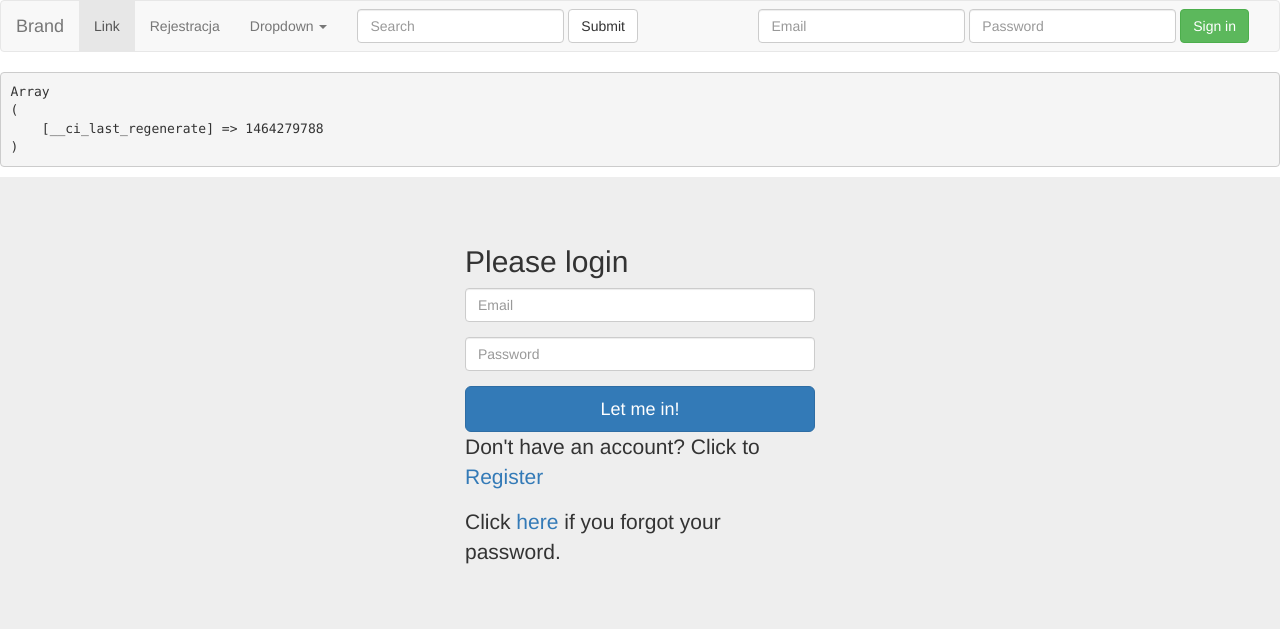
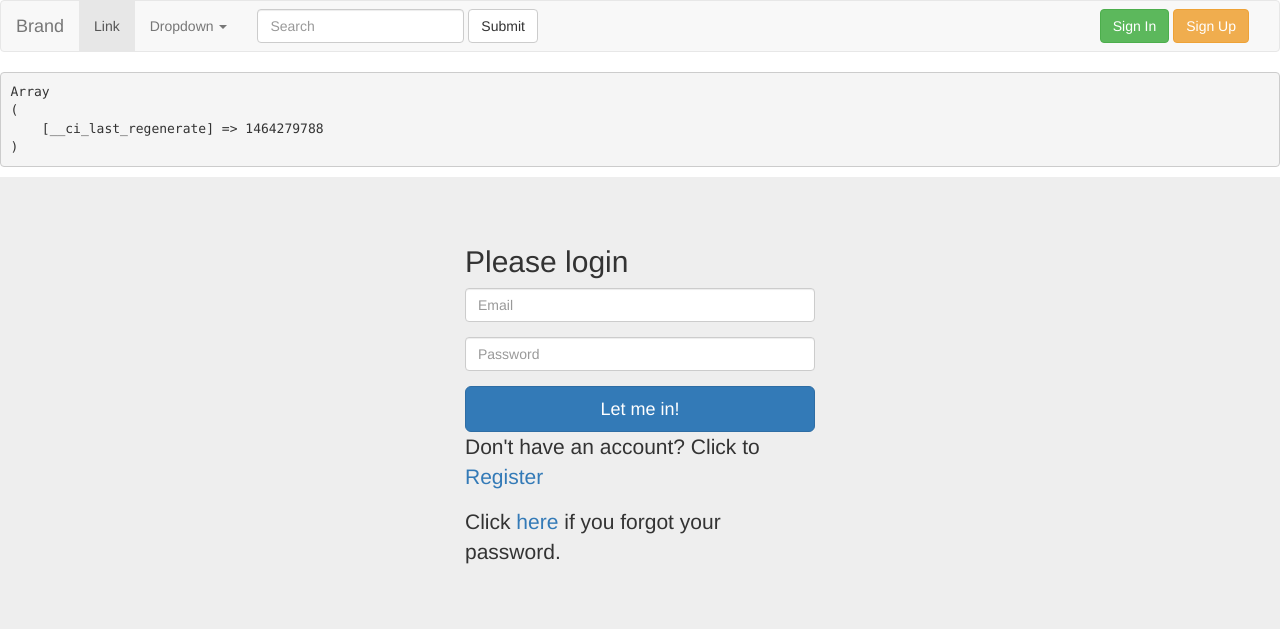
Before and after one commit to aparacik/cd, a CodeIgniter app: page /database/index.php/account/login in a window 1280 px wide. Shown: the top 629 px of the page. Run offline with CodeIgniter, Linux system fonts and the light colour scheme; some libraries are stand-ins or nearby versions.

Commit message:
Login
wyświetlanie wiadomości przy wpisaniu złych danych
logowania/przypomnienia hasła/rejestracji
wysyłanie maili rejestracyjnych

```diff
--- a/application/controllers/Account.php
+++ b/application/controllers/Account.php
@@ -10,7 +10,7 @@ class Account extends CI_Controller {
             parent::__construct();
             $this->load->model('User_model', 'user_model', TRUE);
             $this->load->library('form_validation');
-            $this->form_validation->set_error_delimiters('<div class="error">', '</div>');
+            $this->form_validation->set_error_delimiters('<div class="error alert alert-danger">', '</div>');
             $this->status = $this->config->item('status');
             $this->roles = $this->config->item('roles');
             $this->load->helper('url');
@@ -30,7 +30,7 @@ class Account extends CI_Controller {
                     }else{
                         if($this->user_model->isDuplicate($this->input->post('email'))){
                             $this->session->set_flashdata('flash_message', 'User email already exists');
-                            redirect(site_url().'account/login');
+                            redirect(site_url().'account/register');
                         }else{
 
                             $clean = $this->security->xss_clean($this->input->post(NULL, TRUE));
@@ -41,13 +41,14 @@ class Account extends CI_Controller {
                             $url = site_url() . 'account/complete/token/' . $qstring;
                             $link = '<a href="' . $url . '">CLICK HERE BITCH</a>';
 
-                            $message = '';
-                            $message .= '<strong>You have signed up with our website</strong><br>';
-                            $message .= '<strong>Please click:</strong> ' . $link;
 
-                            $this->sendmail('elo',$link, 'm.woroniecki@yahoo.co.uk');
+                            $message = '<strong>You have signed up with our website</strong><br>';
+                            $message .= $link;
 
-                            echo 'sprawdz skrzynke pis jou'; //send this in email
+                            $this->sendmail($message, $this->input->post('email'));
+                             // $this->template->load('base_templates/base', 'login');
+
+                            echo '<div class="alert alert-success">sprawdz skrzynke pis jou</div>'; //send this in email
                             exit;
 
 
@@ -92,7 +93,7 @@ class Account extends CI_Controller {
 
                 if(!$userInfo){
                     $this->session->set_flashdata('flash_message', 'There was a problem updating your record');
-                    redirect(site_url().'account/login');
+                    redirect(site_url().'account/complete');
                 }
 
                 unset($userInfo->password);
@@ -114,6 +115,7 @@ class Account extends CI_Controller {
             $this->form_validation->set_rules('password', 'Password', 'required');
 
             if($this->form_validation->run() == FALSE) {
+
                  $this->template->load('base_templates/base','login');
 
             }else{
@@ -124,7 +126,7 @@ class Account extends CI_Controller {
                 $userInfo = $this->user_model->checkLogin($clean);
 
                 if(!$userInfo){
-                    $this->session->set_flashdata('flash_message', 'The login was unsucessful');
+                    $this->session->set_flashdata('flash_message', 'Wrong login or password');
                     redirect(site_url().'account/login');
                 }
                 foreach($userInfo as $key=>$val){
@@ -149,12 +151,12 @@ class Account extends CI_Controller {
 
                 if(!$userInfo){
                     $this->session->set_flashdata('flash_message', 'We cant find your email address');
-                    redirect(site_url().'account/login');
+                    redirect(site_url().'account/forgot');
                 }
 
                 if($userInfo->status != $this->status[1]){ //if status is not approved
                     $this->session->set_flashdata('flash_message', 'Your account is not in approved status');
-                    redirect(site_url().'account/login');
+                    redirect(site_url().'account/forgot');
                 }
 
                 //build token
@@ -222,7 +224,7 @@ class Account extends CI_Controller {
                    redirect(site_url().'account/login');
             }
 
-          public function sendmail($message_, $token, $email ) {
+          public function sendmail($message_, $email ) {
                 $this->load->library('email');
 
                 $config['protocol'] = "smtp";
@@ -245,7 +247,7 @@ class Account extends CI_Controller {
                 // $message = "Thanks for signing up! Your account has been created, you can login with your credentials after you have activated your account by pressing the url below. Please click this link to activate your account:<a href='.$token.>Click Here</a>";
 
                 $message = $message_ ;
-                $message .= $token;
+
 
                 $this->email->message($message);
 
--- a/application/models/User_model.php
+++ b/application/models/User_model.php
@@ -113,7 +113,7 @@ class User_model extends CI_Model {
 	            $userInfo = $query->row();
 
 	            if(!$this->password->validate_password($post['password'], $userInfo->password)){
-	                error_log('Unsuccessful login attempt('.$post['email'].')');
+	                echo 'Unsuccessful login attempt('.$post['email'].')';
 	                return false;
 	            }
 
--- a/application/views/base_templates/base.php
+++ b/application/views/base_templates/base.php
@@ -38,7 +38,6 @@ defined('BASEPATH') OR exit('No direct script access allowed');
     <div class="collapse navbar-collapse" id="bs-example-navbar-collapse-1">
       <ul class="nav navbar-nav">
         <li class="active"><a href="#">Link <span class="sr-only">(current)</span></a></li>
-        <li><a href="register.">Rejestracja</a></li>
         <li class="dropdown">
           <a href="#" class="dropdown-toggle" data-toggle="dropdown" role="button" aria-haspopup="true" aria-expanded="false">Dropdown <span class="caret"></span></a>
           <ul class="dropdown-menu">
@@ -63,19 +62,25 @@ defined('BASEPATH') OR exit('No direct script access allowed');
        if ($this->session->userdata('id') !== NULL) {
           echo '
            <div class="form-group">
-           '.$this->session->userdata('first_name').'
-            <a class="btn btn-danger" href=" '.base_url().'account/logout">Logout</a>
+
+           <div class="dropdown">
+          <a href="#" class="dropdown-toggle btn btn-danger" data-toggle="dropdown" role="button" aria-haspopup="true" aria-expanded="false">'.$this->session->userdata('first_name').' <span class="caret"></span></a>
+          <ul class="dropdown-menu">
+            <li><a href="#">Action</a></li>
+            <li><a href="#">Another action</a></li>
+            <li><a href="#">Something else here</a></li>
+            <li role="separator" class="divider"></li>
+            <li><a href="#">Separated link</a></li>
+            <li role="separator" class="divider"></li>
+            <li><a href=" '.base_url().'account/logout">Logout</a></li>
+          </ul>
+        </div>
+
            </div>';
        } else {
           echo '
-
-            <div class="form-group">
-              <input type="text" placeholder="Email" class="form-control">
-            </div>
-            <div class="form-group">
-              <input type="password" placeholder="Password" class="form-control">
-            </div>
-            <button type="submit" class="btn btn-success">Sign in</button>
+          <a class="btn btn-success" href=" '.base_url().'account/login">Sign In</a>
+          <a class="btn btn-warning" href=" '.base_url().'account/register">Sign Up</a>
           ';
          }
         ?>
--- a/application/views/login.php
+++ b/application/views/login.php
@@ -1,7 +1,15 @@
+<?php
+  if($this->session->flashdata('flash_message') !== NULL){
+  $wrong_pass =  '<div class="alert alert-danger">'.$this->session->flashdata('flash_message').'</div>';
+  }else
+  $wrong_pass = '';
+?>
+
 <div class="col-lg-4 col-lg-offset-4">
     <h2>Please login</h2>
     <?php $fattr = array('class' => 'form-signin');
          echo form_open(site_url().'account/login/', $fattr); ?>
+
     <div class="form-group">
       <?php echo form_input(array(
           'name'=>'email',
@@ -18,7 +26,9 @@
           'placeholder'=>'Password',
           'class'=>'form-control',
           'value'=> set_value('password'))); ?>
-      <?php echo form_error('password') ?>
+      <?php echo form_error('password') ;
+          echo $wrong_pass;
+      ?>
     </div>
     <?php echo form_submit(array('value'=>'Let me in!', 'class'=>'btn btn-lg btn-primary btn-block')); ?>
     <?php echo form_close(); ?>
```
Also changed, not shown: application/views/forgot.php (+13 -2 lines), application/views/register.php (+13 -2 lines).
